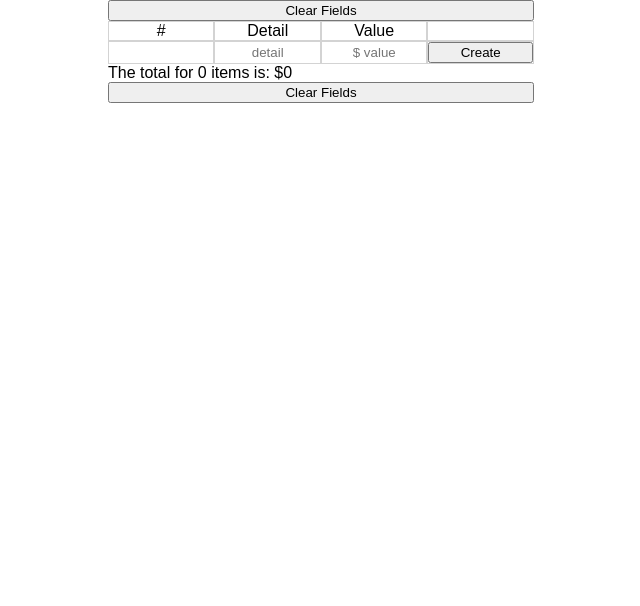
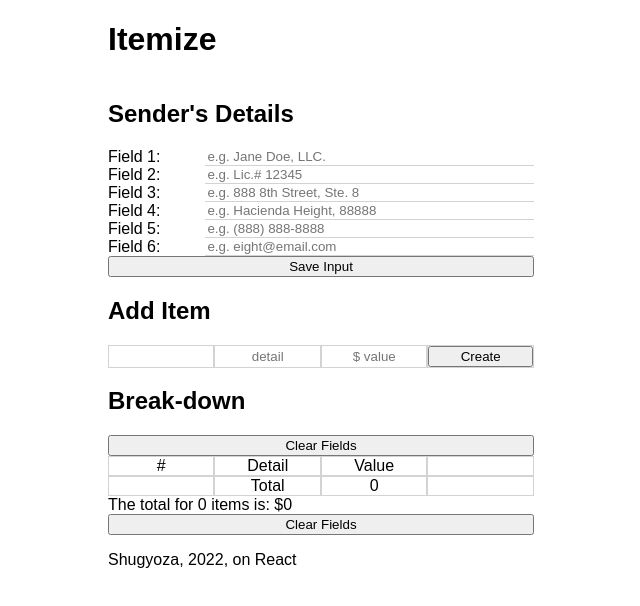
Before and after one commit to shugyoza/break-it-down, a React (Create React App) app in the folder client/: page / in a window 1280 px wide. Shown: the top 606 px of the page, without its empty margins (319-959 px from the left). Built offline with nearby package versions, Linux system fonts and the light colour scheme.

Commit message:
added Sender's Details fields, need to add the onClick functions.

```diff
--- a/client/src/App.js
+++ b/client/src/App.js
@@ -1,13 +1,17 @@
-import React, {useState, useEffect} from 'react';
+import React, {useState, useEffect, useRef} from 'react';
 import ItemList from './ItemList';
-import './App.css';
+import A from './App.css';
+import From from './From';
+import ItemAdd from'./ItemAdd';
 
 const LOCAL_STORAGE_KEY_ITEMS = 'itemizeApp.items';
 const LOCAL_STORAGE_KEY_TOTAL = 'itemizeApp.total'
 
-function App() {
+function App(props) {
   const [items, setItems] = useState([]);
   const [total, setTotal] = useState(0);
+
+  const containerRef = useRef();
 
   useEffect(() => {
     const storedItems = JSON.parse(localStorage.getItem(LOCAL_STORAGE_KEY_ITEMS));
@@ -48,12 +52,24 @@ function App() {
     setItems(newItems);
 }
 
+  function save(e) {
+    console.log(e.target.id)
+    // TODO set all editables false, save all text to item, and only set current's editables as true, if there is
+
+  }
+
   return (
-    <div className={'container'}>
-      <div className='clearFields'><button className='noprint' onClick={clickClearFields}>Clear Fields</button></div>
-      <ItemList items={items} setItems={setItems} total={total} setTotal={setTotal} deleteItem={deleteItem}/>
+    <div onClick={save} ref={containerRef} className={'container'}>
+      <p className='title noprint'><h1>Itemize</h1></p>
+      <From />
+      <p className='noprint'><h2>Add Item</h2></p>
+      <div className='tr'>
+        <ItemAdd setItems={props.setItems} setTotal={props.setTotal} />
+      </div>
+      <ItemList items={items} setItems={setItems} total={total} setTotal={setTotal} deleteItem={deleteItem} clickClearFields={clickClearFields} />
       <div>The total for {items.length} items is: ${total}</div>
       <div className='clearFields'><button className='noprint' onClick={clickClearFields}>Clear Fields</button></div>
+      <p className='noprint'>Shugyoza, 2022, on React</p>
     </div>
   );
 }
--- /dev/null
+++ b/client/src/From.js
@@ -0,0 +1,87 @@
+import React, {useState, useRef} from 'react';
+
+export default function From(props) {
+
+    const [line1, setLine1] = useState('');
+    const [line2, setLine2] = useState('');
+    const [line3, setLine3] = useState('');
+    const [line4, setLine4] = useState('');
+    const [line5, setLine5] = useState('');
+    const [line6, setLine6] = useState('');
+
+    const [editable1, setEditable1] = useState(false);
+    const [editable2, setEditable2] = useState(false);
+    const [editable3, setEditable3] = useState(false);
+    const [editable4, setEditable4] = useState(false);
+    const [editable5, setEditable5] = useState(false);
+    const [editable6, setEditable6] = useState(false);
+
+    const field1Ref = useRef();
+    const field2Ref = useRef();
+    const field3Ref = useRef();
+    const field4Ref = useRef();
+    const field5Ref = useRef();
+    const field6Ref = useRef();
+
+    const label1 = 'Field 1';
+    const label2 = 'Field 2';
+    const label3 = 'Field 3';
+    const label4 = 'Field 4';
+    const label5 = 'Field 5';
+    const label6 = 'Field 6';
+
+    const placeholder1 = 'e.g. Jane Doe, LLC.';
+    const placeholder2 = 'e.g. Lic.# 12345';
+    const placeholder3 = 'e.g. 888 8th Street, Ste. 8';
+    const placeholder4 = 'e.g. Hacienda Height, 88888';
+    const placeholder5 = 'e.g. (888) 888-8888';
+    const placeholder6 = 'e.g. eight@email.com';
+
+
+
+    function addItem(e) {
+        const inputLine1 = field1Ref.current.value;
+        const inputLine2 = field2Ref.current.value;
+        const inputLine3 = field3Ref.current.value;
+        const inputLine4 = field4Ref.current.value;
+        const inputLine5 = field5Ref.current.value;
+        const inputLine6 = field6Ref.current.value;
+
+        if (inputLine1 === '' || inputLine2 === '' || inputLine3 === '') return;
+        // setItems((prevItems) => [...prevItems, {id: newID, name: {text: inputName, editable: false}, val: {text: inputVal, editable: false}}])
+        // setTotal((prevTotal) => prevTotal - 0 + (inputVal - 0))
+        // itemNameRef.current.value = itemValRef.current.value = null;
+    }
+
+    return (
+    <section className='from'><h2 className='noprint'>Sender's Details</h2>
+        <div className='noprint'></div>
+        <div className='label-input tr'>
+            <label className='noprint' for='field-1'>{label1}:</label>
+            <input id='field-1' name='name' className='value' ref={field1Ref} type='text' placeholder={placeholder1} />
+        </div>
+        <div className='label-input tr'>
+            <label className='noprint' for='field-2'>{label2}:</label>
+            <input id='field-2' className='value' ref={field2Ref} type='text' placeholder={placeholder2}/>
+        </div>
+        <div className='label-input tr'>
+            <label className='noprint' for='field-3'>{label3}:</label>
+            <input id='field-3' className='value' ref={field3Ref} type='text' placeholder={placeholder3}/>
+        </div>
+        <div className='label-input tr'>
+            <label className='noprint' for='field-4'>{label4}:</label>
+            <input id='field-4' className='value' ref={field4Ref} type='text' placeholder={placeholder4}/>
+        </div>
+        <div className='label-input tr'>
+            <label className='noprint' for='field-5'>{label5}:</label>
+            <input id='field-5' className='value' ref={field5Ref} type='text' placeholder={placeholder5}/>
+        </div>
+        <div className='label-input tr'>
+            <label className='noprint' for='field-6'>{label6}:</label>
+            <input id='field-6' className='value' ref={field6Ref} type='text' placeholder={placeholder6}/>
+        </div>
+        <div className='noprint'>
+            <button className='noprint add-item' onClick={addItem}>Save Input</button>
+        </div>
+    </section>
+  )}
--- a/client/src/Item.js
+++ b/client/src/Item.js
@@ -112,7 +112,7 @@ export default function Item(props) {
             <div className='td'>{idx + 1}</div>
             {tdName()}
             {tdVal()}
-            <div className='td'><button className='noprint' id={item.id} onClick={deleteItem}>Delete</button></div>
+            <div className='td noprint'><button className='noprint' id={item.id} onClick={deleteItem}>Delete</button></div>
         </React.Fragment>
     )
 }
--- a/client/src/ItemAdd.js
+++ b/client/src/ItemAdd.js
@@ -16,11 +16,11 @@ export default function ItemAdd({setItems, setTotal}) {
     }
 
     return (
-    <React.Fragment>
+    <div className='tr add-item'>
         <div className='td noprint'></div>
         <div className='td noprint'><input className='value' ref={itemNameRef} type='text' placeholder='detail' /></div>
         <div className='td noprint'><input className='value' ref={itemValRef} type='text' placeholder='$ value'/></div>
         <div className='td'><button className='noprint add-item' onClick={addItem}>Create</button></div>
-    </React.Fragment>
+    </div>
   )
 }
--- a/client/src/ItemList.js
+++ b/client/src/ItemList.js
@@ -5,19 +5,17 @@ import Item from './Item';
 export default function ItemList(props) {
 
     return (
-        <div className='table'>
+        <div className='table'><h2 className='noprint'>Break-down</h2>
+            <div className='clearFields'><button className='noprint' onClick={props.clickClearFields}>Clear Fields</button></div>
             <div className='thead'>
                 <div className='tr'>
                     <div className='th no'>#</div>
                     <div className='th'>Detail</div>
                     <div className='th'>Value</div>
-                    <div className='th'></div>
+                    <div className='th noprint'></div>
                 </div>
             </div>
             <div className='tbody'>
-                <div className='tr'>
-                    <ItemAdd setItems={props.setItems} setTotal={props.setTotal} />
-                </div>
                 {props.items.map((item, idx) => {
                     return (
                         <div className='tr' key={item.id}>
@@ -27,6 +25,15 @@ export default function ItemList(props) {
                 })
                 }
             </div>
+            <div className='tfoot'>
+                <div className='tr'>
+                    <div className='td no'></div>
+                    <div className='td'>Total</div>
+                    <div className='td'>{props.total}</div>
+                    <div className='td noprint'></div>
+                </div>
+            </div>
+
         </div>
     )
 }
--- a/client/src/index.css
+++ b/client/src/index.css
@@ -21,6 +21,29 @@ code {
   display: flex;
   justify-content: center;
   align-items: flex-start;
+}
+
+.label-input {
+  display: flex;
+  justify-content: flex-start;
+}
+
+div.td > label {
+  justify-self: flex-start;
+}
+
+section.from {
+  display: flex;
+  flex-direction: column;
+}
+
+.label-input > label {
+  width: 30%;
+}
+
+.label-input > input.value {
+  border-bottom: 1px solid lightgray;
+  text-align: start;
 }
 
 .clearFields {
```
Also changed, not shown: client/src/To.js (added, +74 -0 lines).
